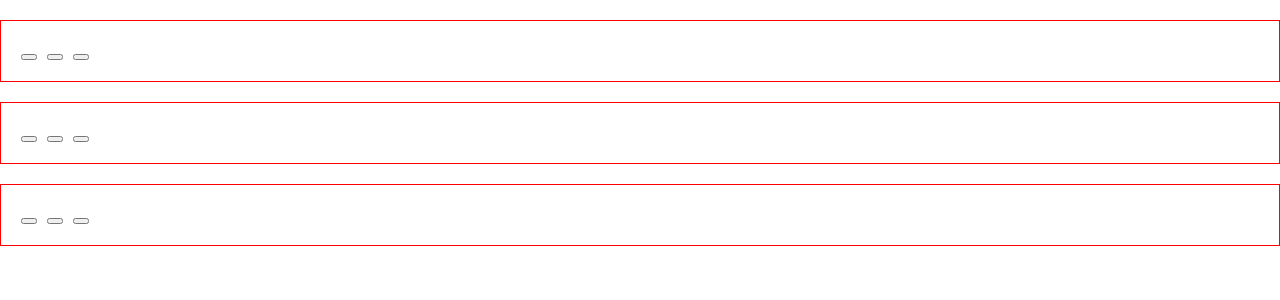
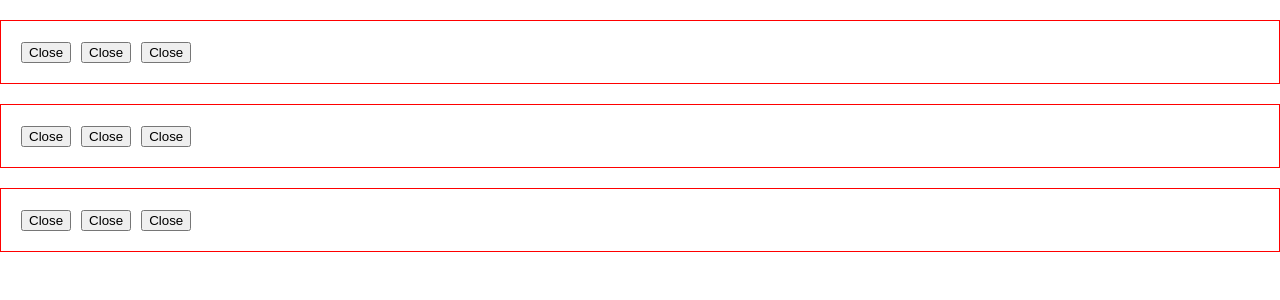
Before and after one commit to MargaritaGolovey/testReact, a React (Create React App) app: page / in a window 1280 px wide. Shown: the top 300 px of the page. Built offline with nearby package versions, Linux system fonts and the light colour scheme.

Commit message:
home work toggle buttons

```diff
--- a/src/components/school/school-item.js
+++ b/src/components/school/school-item.js
@@ -1,16 +1,8 @@
-// import { useState } from "react";
-// import { render } from '@testing-library/react';
+
+
 import { useState } from "react";
 import "./school-item.css";
 
-/*
-
-2 конпки
-Опен=>Клосе
- фолс фолс фолс
- тру  тру
- фолс
-*/
 const SchoolItem = ({ rooms }) => {
   const [open, setOpen] = useState({
     button11: false,
@@ -19,9 +11,13 @@ const SchoolItem = ({ rooms }) => {
   });
 
   const toggleState = (property) => {
-    setOpen({ ...open, [property]: !open[property] });
+    let openKey = Object?.entries(open)?.find((el) => el[1]);
+    setOpen({
+      ...open,
+      ...(openKey && { [openKey[0]]: false }),
+      [property]: !open[property],
+    });
   };
-  console.log(open);
 
   const buttons = Object.keys(open).map((item, index) => {
     return (
@@ -30,7 +26,9 @@ const SchoolItem = ({ rooms }) => {
           onClick={() => {
             toggleState(item);
           }}
-        ></button>
+        >
+          {open[item] ? "Open" : "Close"}
+        </button>
       </div>
     );
   });
```
